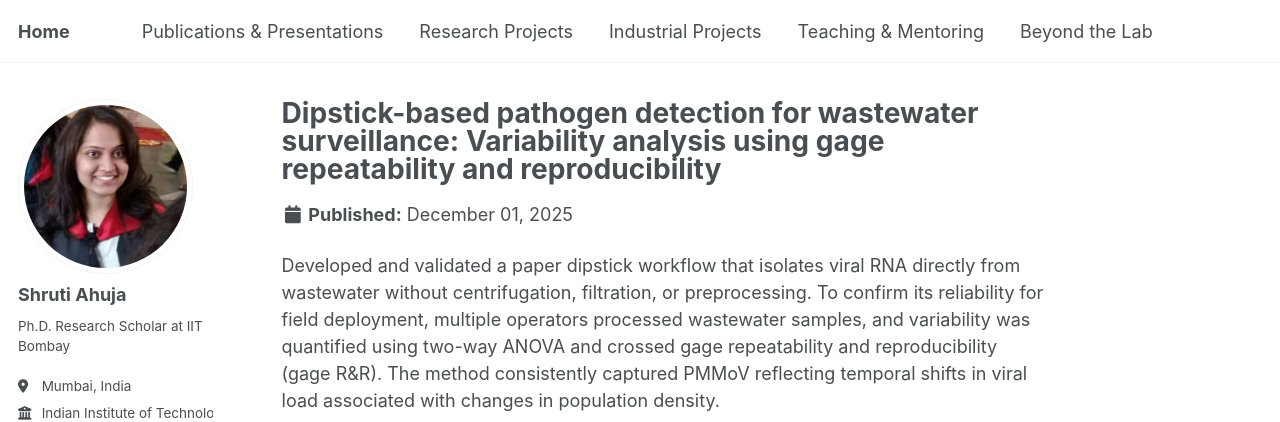
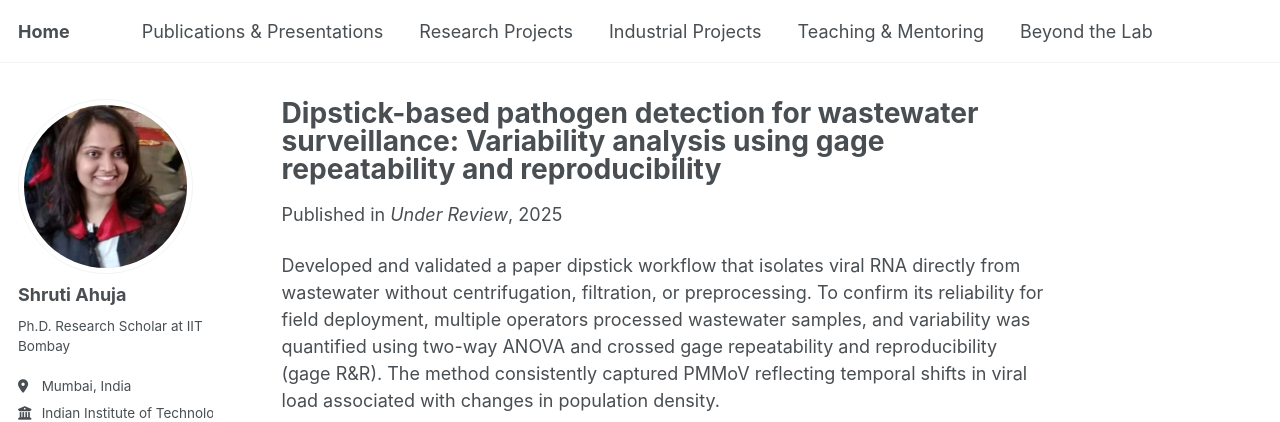
Before and after one commit to shrutiahuja/shrutiahuja.github.io, a Jekyll site: the page built from _publications/gage.md, in a window 1280 px wide and 1102 px high. Shown: the top 422 px of the window. Built offline with Jekyll 4.4.1, drawn with Linux system fonts in a browser that asks for light colours; some web fonts are replaced; a script that is not in the unit is left out; part of the change alters nothing that is shown.

Commit message:
Update gage.md

```diff
--- a/_publications/gage.md
+++ b/_publications/gage.md
@@ -4,7 +4,8 @@ collection: publications
 category: manuscripts
 permalink: /publications/gage/
 excerpt: 'Manuscript under rievew on Validating the field-utility of paper dipstick method for RNA capture and isolation from sub-milliliter wastewater samples using multi-operator two-way ANOVA followed by crossed gage repeatability and reproducibility variability analysis.'
-date: 2025-12-01
+date: 2025-01-01   # choose any date in the current year; it will not show the month/day
+venue: "Under Review"
 ---
 
 Developed and validated a paper dipstick workflow that isolates viral RNA directly from wastewater without centrifugation, filtration, or preprocessing. To confirm its reliability for field deployment, multiple operators processed wastewater samples, and variability was quantified using two-way ANOVA and crossed gage repeatability and reproducibility (gage R&R). The method consistently captured PMMoV reflecting temporal shifts in viral load associated with changes in population density.
```
